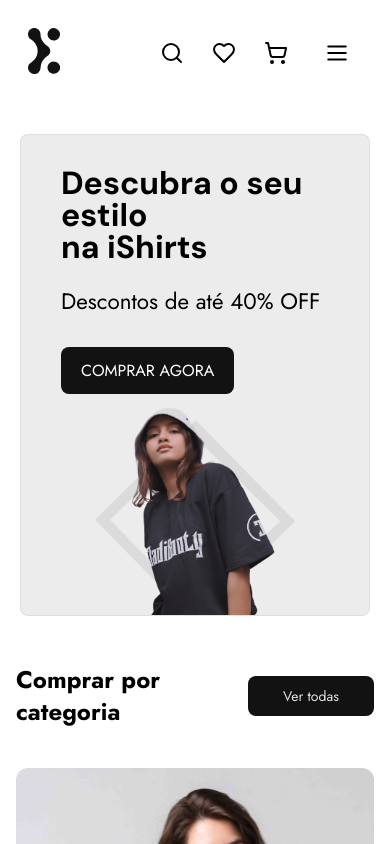
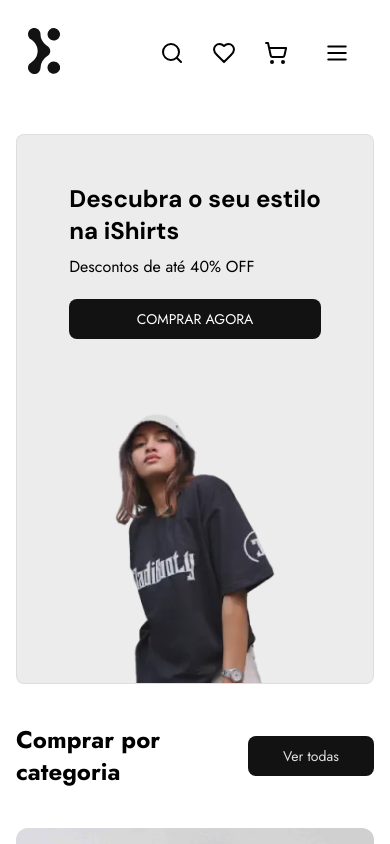
Before and after one commit to vemser/vemser-vs13-projeto-tshirt-ecomerce-front, a React (Vite) app: page / in a window 390 px wide. Shown: the top 844 px of the page. Built offline with nearby package versions, Linux system fonts and the light colour scheme.

Commit message:
refactor: css responsiveness

```diff
--- a/src/pages/Home/Home.css
+++ /dev/null
@@ -1,32 +0,0 @@
-.hero-section{
-  flex-wrap: wrap;
-  padding: 2rem 0;
-
-  h1{
-    font-size: clamp(2rem, 3.5vw, 3.75rem);
-  }
-   p{
-    font-size: clamp(1.4rem, 3.5vw, 1.875rem);
-  }
-  img{
-    /* height: 350px; */
-    width: 30%;
-    margin-bottom: -2rem;
-  }
-}
-
-
-
-
-@media (max-width: 612px){
-  #hero{
-    padding-top: 0;
-    padding-bottom: 3rem;
-  }
-  .hero-section{
-    margin-inline: 20px;
-    img{
-      width: 200px;
-    }
-  }
-}
--- a/src/pages/Home/Home.tsx
+++ b/src/pages/Home/Home.tsx
@@ -14,7 +14,7 @@
 import { Swiper, SwiperSlide } from "swiper/react";
 import { LuChevronRight, LuChevronLeft } from 'react-icons/lu';
 import "swiper/css";
-import "./Home.css"
+import heroMobile from "../../assets/hero-mobile.webp";
 
 const tShirtsList = [
   {
@@ -110,16 +110,22 @@
 
   return (
     <>
-      <section id="hero" className="w-full flex items-center justify-center pt-10 pb-40">
-        <div className="hero-section w-full max-w-8xl h-full flex items-center justify-around bg-secondary bg-opacity-60 gap-6 px-10 rounded-lg border border-tertiary border-opacity-10">
-          <div className="">
-            <h1 className="text-6xl font-serif font-bold mb-5">
+      <section id="hero" className="w-full flex items-center justify-center pt-0 md:pt-10 pb-10 md:pb-40">
+        <div className="hero-section w-full max-w-8xl h-full flex items-center justify-around bg-secondary bg-opacity-60 gap-6 px-4 rounded-lg border border-tertiary border-opacity-10 flex-wrap mx-4">
+          <div className="mb-8 mt-10">
+            <h1 className="text-2xl md:text-4xl lg:text-6xl font-serif font-bold my-2">
               Descubra o seu estilo <br /> na iShirts
             </h1>
-            <p className="text-3xl font-sans mb-10">Descontos de até 40% OFF</p>
-            <a href="" className="font-sans bg-primary text-white px-5 py-3 rounded-lg">COMPRAR AGORA</a>
+            <p className="text-1x1 md:text-3x1 lg:text-3xl font-sans mb-5 lg:mb-10 md:mb-8 sm:mb-5 ">Descontos de até 40% OFF</p>
+            <button className="bg-primary text-sm text-white py-2.5 rounded-lg transition hover:opacity-90 hover:underline w-full sm:w-36">
+           <a href="#">COMPRAR AGORA</a>
+          </button>
           </div>
-          <img src={hero} className="self-end h-5/6" alt="Imagem de uma modelo posando com camiseta preta e chapéu branco" />
+          <picture className="self-end w-1/2 md:w-64 lg:w-1/3 mt-4 h-auto" >
+           <source  media="(max-width: 600px)" srcSet={heroMobile}/>
+           <img src={hero} alt="Imagem de uma modelo posando com camiseta preta e chapéu branco" />
+          </picture>
+
         </div>
       </section>
 
@@ -137,7 +143,7 @@
             style={{ backgroundImage: `url(${womanCategory})` }}
             className="bg-no-repeat bg-top 2xl:flex-1 2xl:bg-cover w-96 h-96 flex items-end justify-center rounded-xl"
           >
-            <button className="w-11/12 bg-white font-medium py-3 rounded-lg mb-3 transition-colors hover:bg-primary hover:text-white">
+            <button className="w-11/12  bg-white font-medium py-3 rounded-lg mb-3 transition-colors hover:bg-primary hover:text-white">
               Feminino
             </button>
           </div>
```
Also changed, not shown: src/assets/hero-mobile.webp (added).
